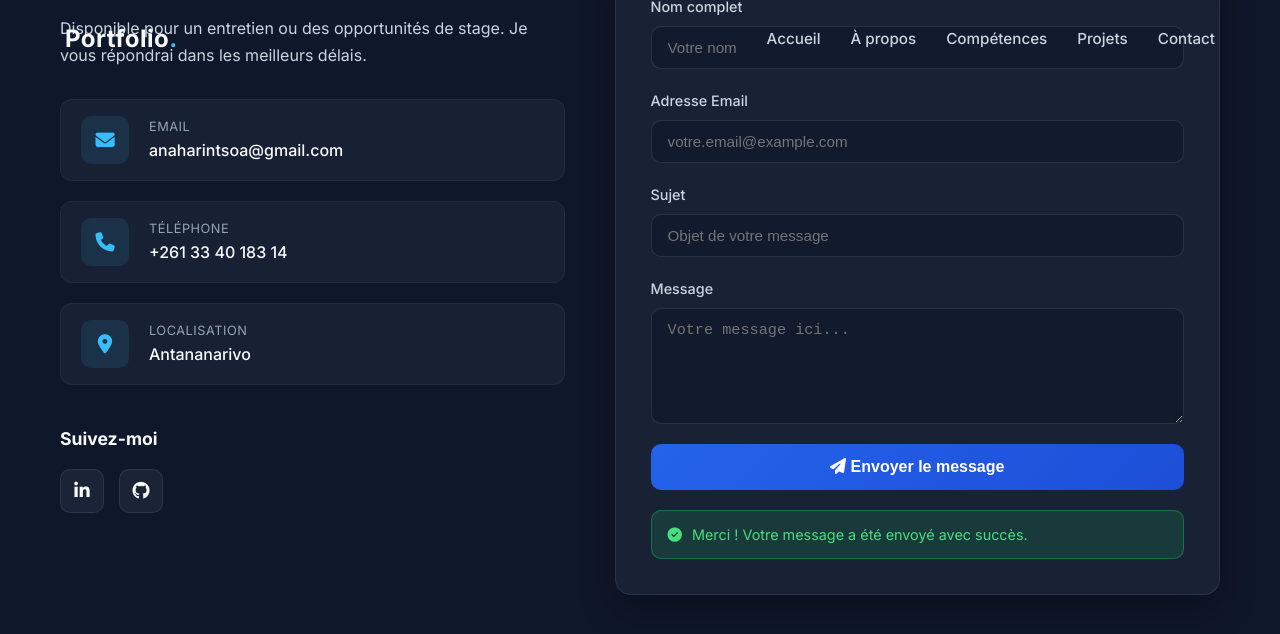
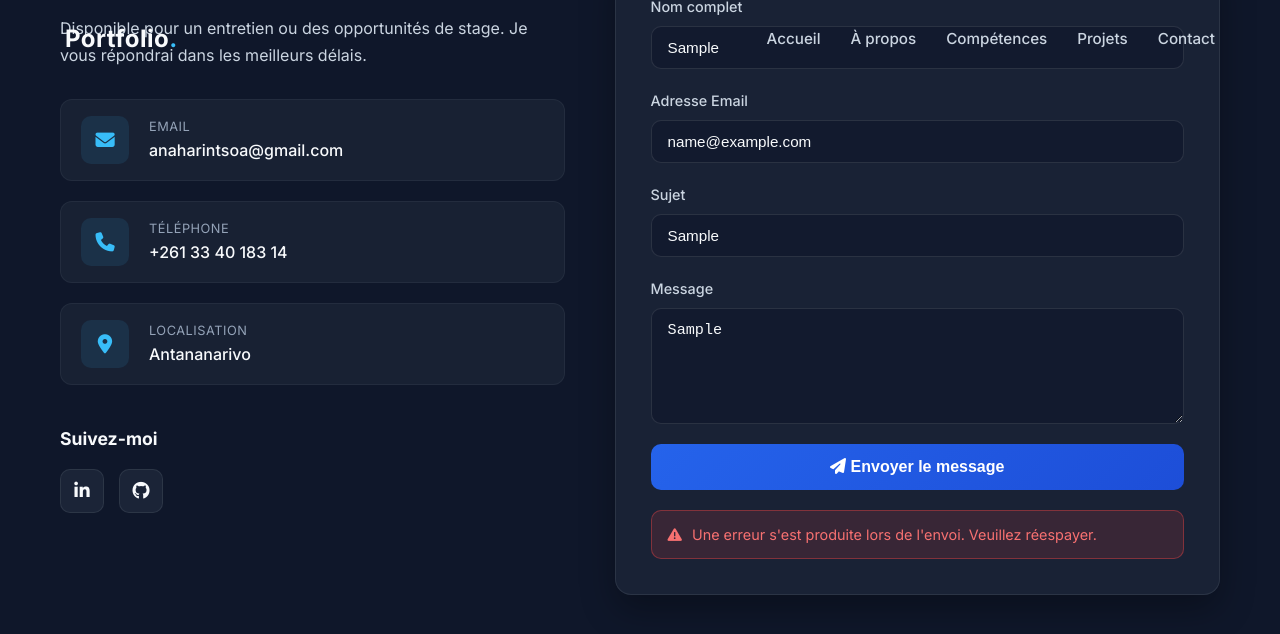
Before and after one commit to arintsoa78/Portfolio, a Vue app: page / in a window 1280 px wide. Both pictures are taken after typing "Sample", "name@example.com", "Sample", "Sample" into the empty fields and a click on the button "Envoyer le message". Shown: the part 4543-5177 px from the top of the page. Built offline with nearby package versions, Linux system fonts and the light colour scheme.

Commit message:
Ajout du formulaire de contact fonctionnel avec Formspree

```diff
--- a/src/components/Contact.vue
+++ b/src/components/Contact.vue
@@ -10,20 +10,38 @@ const formData = ref({
 
 const isSubmitting = ref(false)
 const showSuccessMessage = ref(false)
+const showErrorMessage = ref(false)
 
-const handleSubmit = () => {
+const handleSubmit = async () => {
   isSubmitting.value = true
+  showSuccessMessage.value = false
+  showErrorMessage.value = false
 
-  // Simulation d'envoi de message
-  setTimeout(() => {
+  try {
+    const response = await fetch('https://formspree.io/f/xzepvqzo', {
+      method: 'POST',
+      headers: {
+        'Content-Type': 'application/json',
+        'Accept': 'application/json'
+      },
+      body: JSON.stringify(formData.value)
+    })
+
+    if (response.ok) {
+      showSuccessMessage.value = true
+      formData.value = { name: '', email: '', subject: '', message: '' }
+
+      setTimeout(() => {
+        showSuccessMessage.value = false
+      }, 6000)
+    } else {
+      showErrorMessage.value = true
+    }
+  } catch (error) {
+    showErrorMessage.value = true
+  } finally {
     isSubmitting.value = false
-    showSuccessMessage.value = true
-    formData.value = { name: '', email: '', subject: '', message: '' }
-
-    setTimeout(() => {
-      showSuccessMessage.value = false
-    }, 5000)
-  }, 1000)
+  }
 }
 
 const contactInfo = [
@@ -54,7 +72,6 @@ const socialLinks = [
 </script>
 
 <template>
-  <!-- AJOUT DE L'ID "contact" ICI pour permettre au menu de défiler jusqu'à cette section -->
   <section class="contact-section" id="contact">
     <!-- En-tête de section -->
     <div class="section-title">
@@ -113,6 +130,7 @@ const socialLinks = [
             <input
               type="text"
               id="name"
+              name="name"
               v-model="formData.name"
               placeholder="Votre nom"
               required
@@ -124,6 +142,7 @@ const socialLinks = [
             <input
               type="email"
               id="email"
+              name="email"
               v-model="formData.email"
               placeholder="votre.email@example.com"
               required
@@ -135,6 +154,7 @@ const socialLinks = [
             <input
               type="text"
               id="subject"
+              name="subject"
               v-model="formData.subject"
               placeholder="Objet de votre message"
               required
@@ -145,6 +165,7 @@ const socialLinks = [
             <label for="message">Message</label>
             <textarea
               id="message"
+              name="message"
               v-model="formData.message"
               rows="5"
               placeholder="Votre message ici..."
@@ -161,11 +182,18 @@ const socialLinks = [
             </span>
           </button>
 
-          <!-- Notification de succès -->
+          <!-- Notifications -->
           <transition name="fade">
             <div v-if="showSuccessMessage" class="success-alert">
               <i class="fa-solid fa-circle-check"></i>
               <span>Merci ! Votre message a été envoyé avec succès.</span>
+            </div>
+          </transition>
+
+          <transition name="fade">
+            <div v-if="showErrorMessage" class="error-alert">
+              <i class="fa-solid fa-triangle-exclamation"></i>
+              <span>Une erreur s'est produite lors de l'envoi. Veuillez réespayer.</span>
             </div>
           </transition>
         </form>
@@ -394,13 +422,26 @@ const socialLinks = [
   cursor: not-allowed;
 }
 
-/* Alerte Succès */
+/* Alertes */
 .success-alert {
   margin-top: 20px;
   padding: 12px 16px;
   background-color: rgba(34, 197, 94, 0.15);
   border: 1px solid rgba(34, 197, 94, 0.4);
   color: #4ade80;
+  border-radius: 10px;
+  display: flex;
+  align-items: center;
+  gap: 10px;
+  font-size: 0.9rem;
+}
+
+.error-alert {
+  margin-top: 20px;
+  padding: 12px 16px;
+  background-color: rgba(239, 68, 68, 0.15);
+  border: 1px solid rgba(239, 68, 68, 0.4);
+  color: #f87171;
   border-radius: 10px;
   display: flex;
   align-items: center;
```
